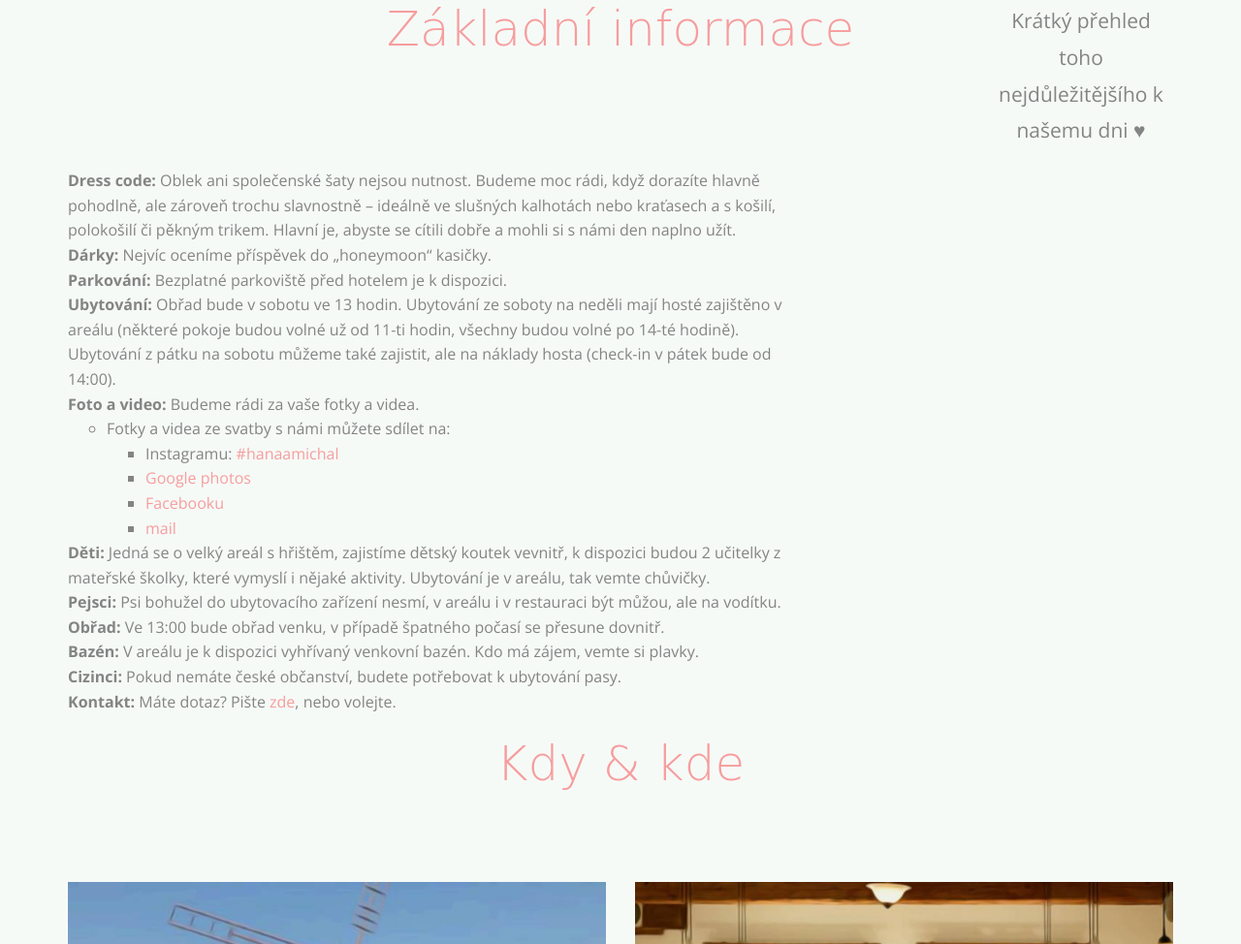
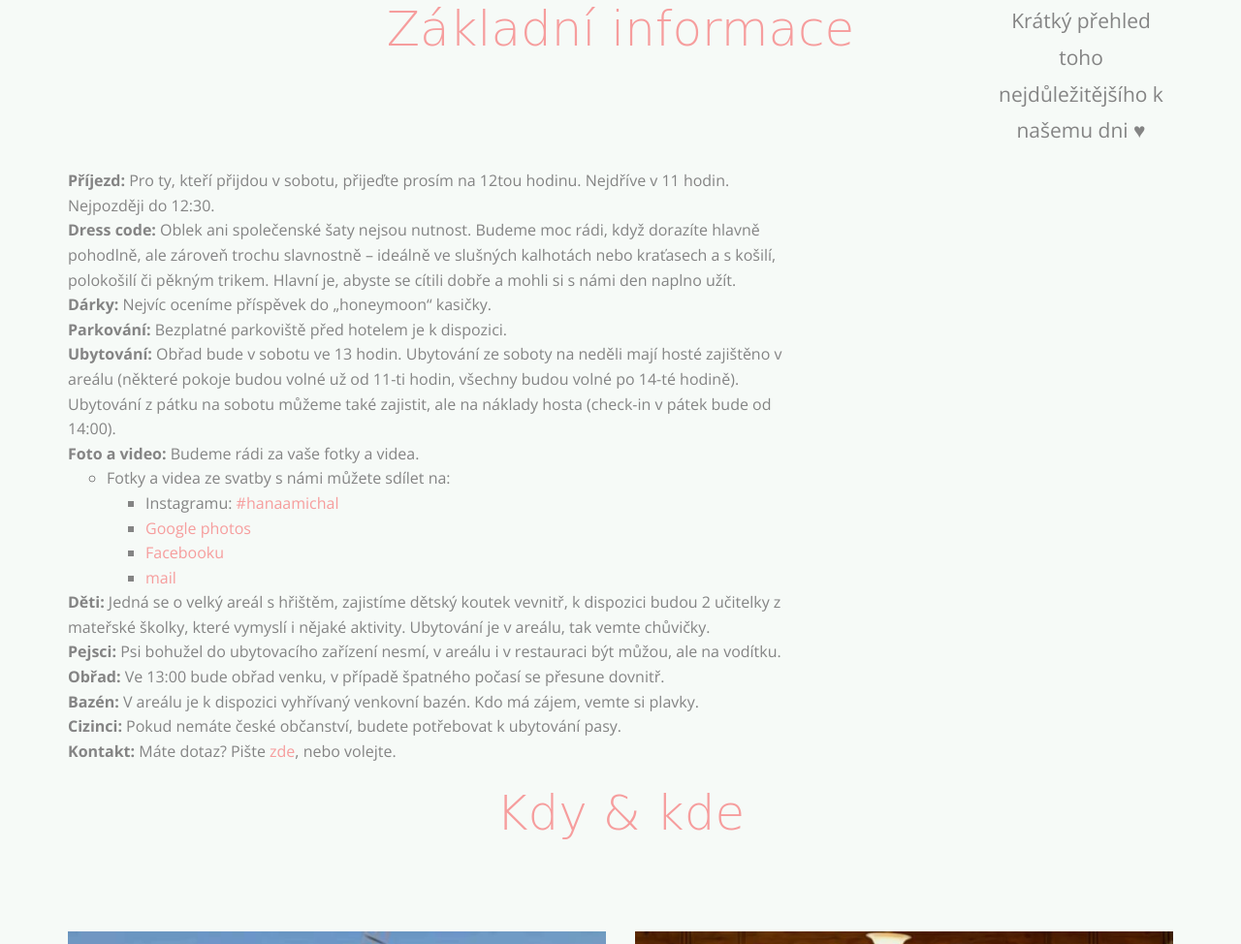
Before and after one commit to openeyes-cz/openeyes-cz.github.io, a website: page when-where.html in a window 1280 px wide. Shown: the part 1007-1981 px from the top of the page at 97% size. Drawn offline with nearby package versions, Linux system fonts and the light colour scheme; files whose address does not match are found by name; a web font is replaced by a local one.

Commit message:
Update when-where.html
prijezdy

```diff
--- a/when-where.html
+++ b/when-where.html
@@ -114,6 +114,7 @@
 						<div class="row justify-content-center">
 						<div class="col-md-8">
 							<ul class="list-unstyled fs-5">
+							<li><strong>Příjezd:</strong> Pro ty, kteří přijdou v sobotu, přijeďte prosím na 12tou hodinu. Nejdříve v 11 hodin. Nejpozději do 12:30.</li>
 							<li><strong>Dress code:</strong> Oblek ani společenské šaty nejsou nutnost. Budeme moc rádi, když dorazíte hlavně pohodlně, ale zároveň trochu slavnostně – ideálně ve slušných kalhotách nebo kraťasech a s košilí, polokošilí či pěkným trikem. Hlavní je, abyste se cítili dobře a mohli si s námi den naplno užít.</li>
 							<li><strong>Dárky:</strong> Nejvíc oceníme příspěvek do „honeymoon“ kasičky.</li>
 							<li><strong>Parkování:</strong> Bezplatné parkoviště před hotelem je k dispozici.</li>
```
